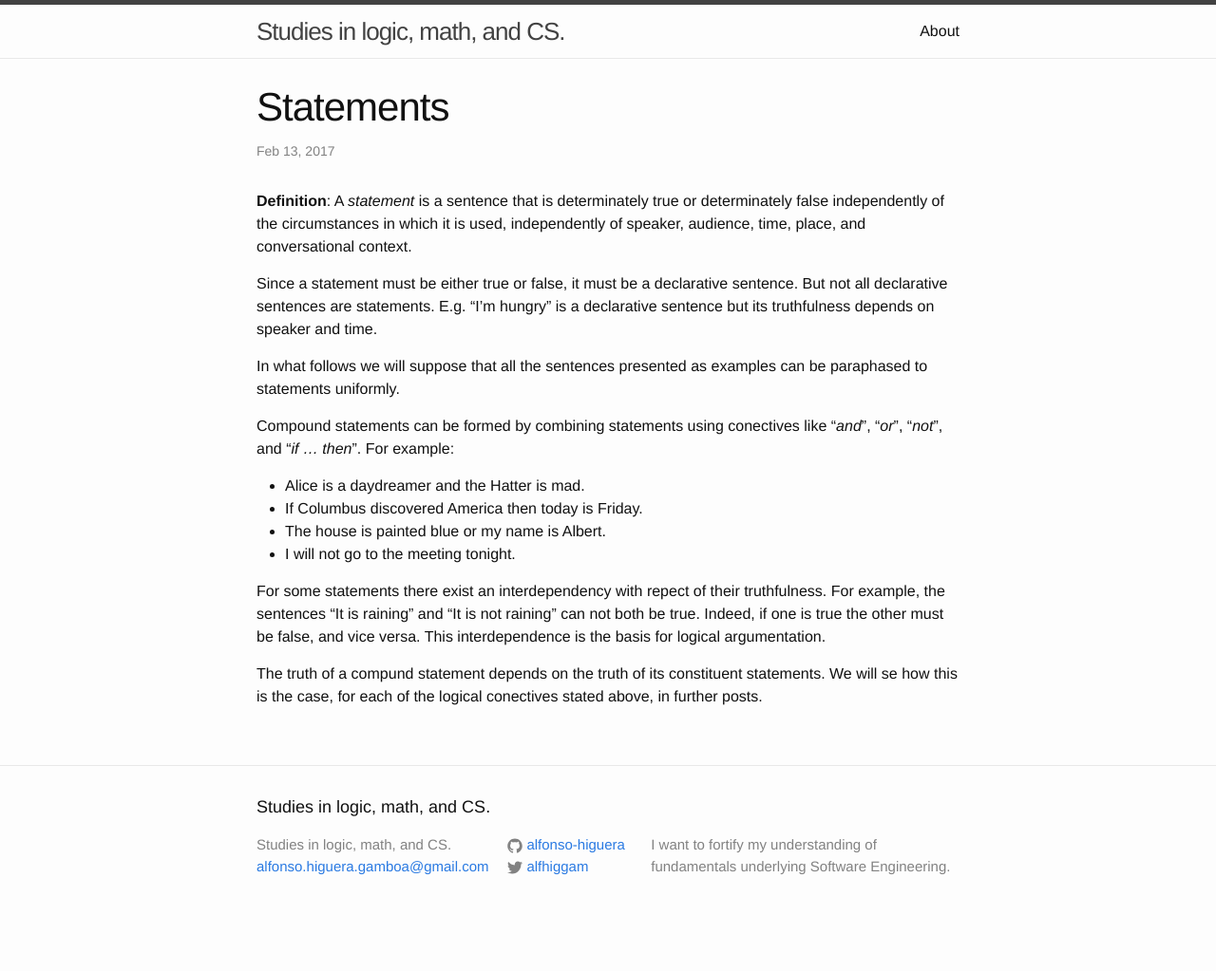
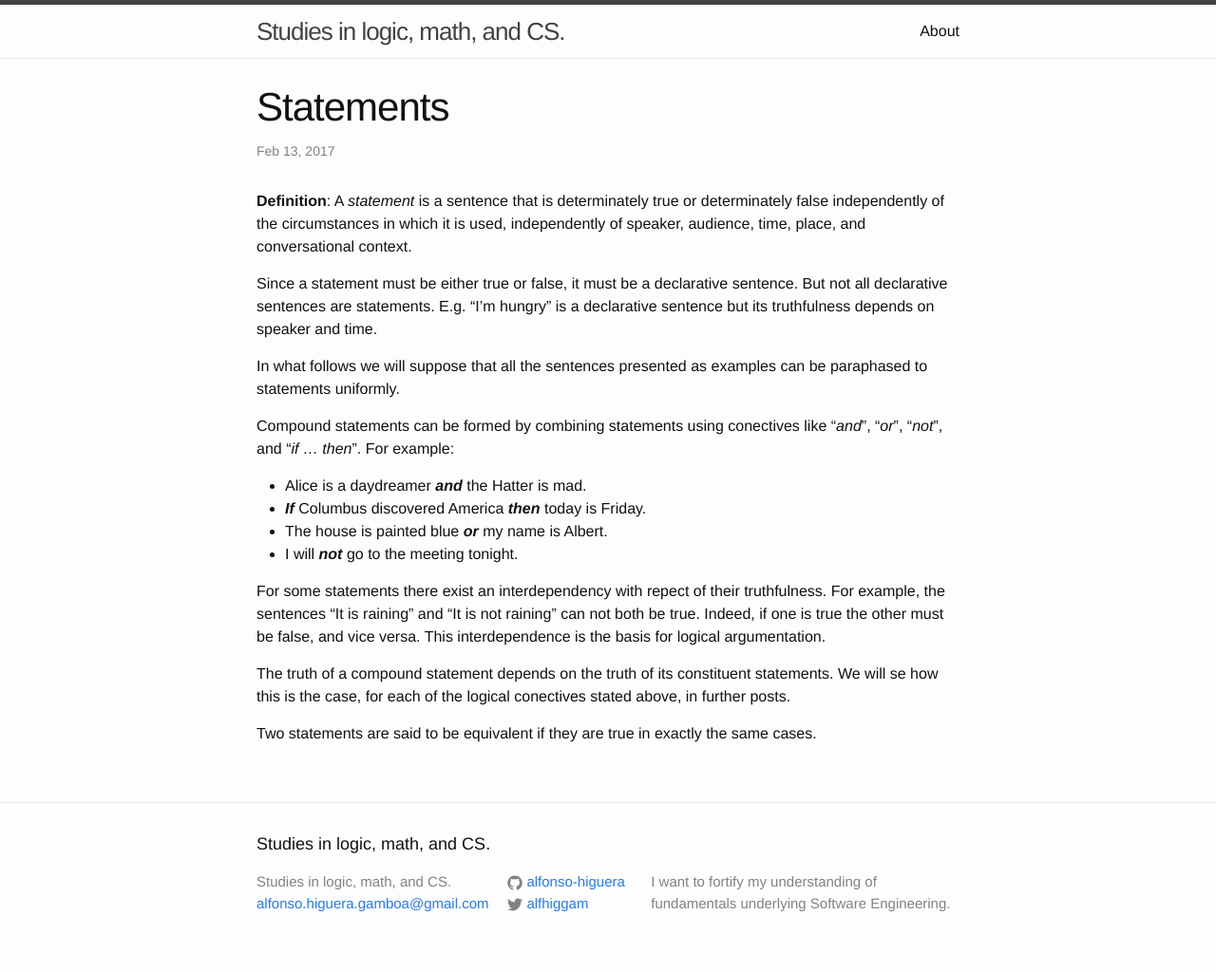
Before and after one commit to alfonso-higuera/alfonso-higuera.github.io, a Jekyll site: the page built from _posts/2017-02-13-statements.markdown, in a window 1280 px wide. Shown: the whole page at 95% size. Built offline with Jekyll 4.4.1, drawn with Linux system fonts in a browser that asks for light colours; before the commit the page ends 984 px from its top, so only the background shows below that.

Commit message:
Add post about conjuction

```diff
--- a/_includes/head.html
+++ b/_includes/head.html
@@ -4,6 +4,7 @@
   <meta name="viewport" content="width=device-width, initial-scale=1">
 
   <title>{% if page.title %}{{ page.title | escape }}{% else %}{{ site.title | escape }}{% endif %}</title>
+
   <meta name="description" content="{% if page.excerpt %}{{ page.excerpt | strip_html | strip_newlines | truncate: 160 }}{% else %}{{ site.description }}{% endif %}">
 
   <link rel="stylesheet" href="{{ "/css/main.css" | prepend: site.baseurl }}">
--- a/_layouts/post.html
+++ b/_layouts/post.html
@@ -9,6 +9,9 @@ layout: default
   </header>
 
   <div class="post-content" itemprop="articleBody">
+    <script type="text/javascript"
+      src="http://cdn.mathjax.org/mathjax/latest/MathJax.js?config=TeX-AMS-MML_HTMLorMML">
+    </script>
     {{ content }}
   </div>
 
--- a/_posts/2017-02-13-statements.markdown
+++ b/_posts/2017-02-13-statements.markdown
@@ -15,15 +15,17 @@ paraphased to statements uniformly.
 Compound statements can be formed by combining statements using conectives like "_and_", "_or_",
 "_not_", and "_if ... then_". For example:
 
-- Alice is a daydreamer and the Hatter is mad.
-- If Columbus discovered America then today is Friday.
-- The house is painted blue or my name is Albert.
-- I will not go to the meeting tonight.
+- Alice is a daydreamer _**and**_ the Hatter is mad.
+- _**If**_ Columbus discovered America _**then**_ today is Friday.
+- The house is painted blue _**or**_ my name is Albert.
+- I will _**not**_ go to the meeting tonight.
 
 For some statements there exist an interdependency with repect of their truthfulness. For example,
 the sentences "It is raining" and "It is not raining" can not both be true. Indeed, if one is true
 the other must be false, and vice versa. This interdependence is the basis for logical
 argumentation.
 
-The truth of a compund statement depends on the truth of its constituent statements. We will se how
+The truth of a compound statement depends on the truth of its constituent statements. We will se how
 this is the case, for each of the logical conectives stated above, in further posts.
+
+Two statements are said to be equivalent if they are true in exactly the same cases.
```
Also changed, not shown: _posts/2017-02-13-conjunction.markdown (added, +33 -0 lines).
